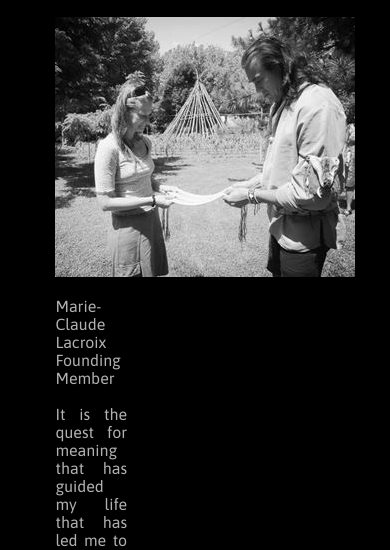
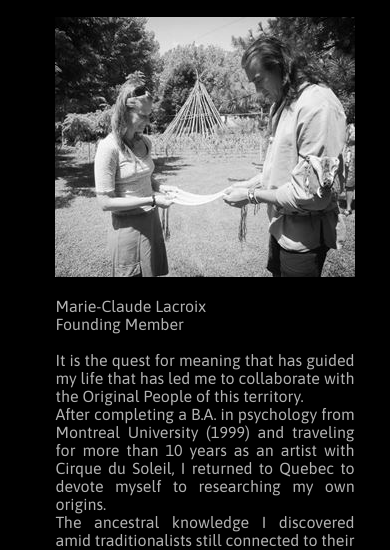
Before and after one commit to mpaqman/great-peace-org, a plain HTML site: page contact.html in a window 390 px wide. Shown: the part 267-817 px from the top of the page. Drawn offline with Linux system fonts and the light colour scheme; a web font is replaced by a local one.

Commit message:
Fixed css width bug on contact page

```diff
--- a/style.css
+++ b/style.css
@@ -402,6 +402,12 @@ h2 {
   width: 24%
 }
 
+@media only screen and (max-width: 1000px) {
+  .contact-main-column {
+    width: 100%;
+  }
+}
+
 #contact-subscribe-container {
   background-color: white;
   color:#000000;
```
